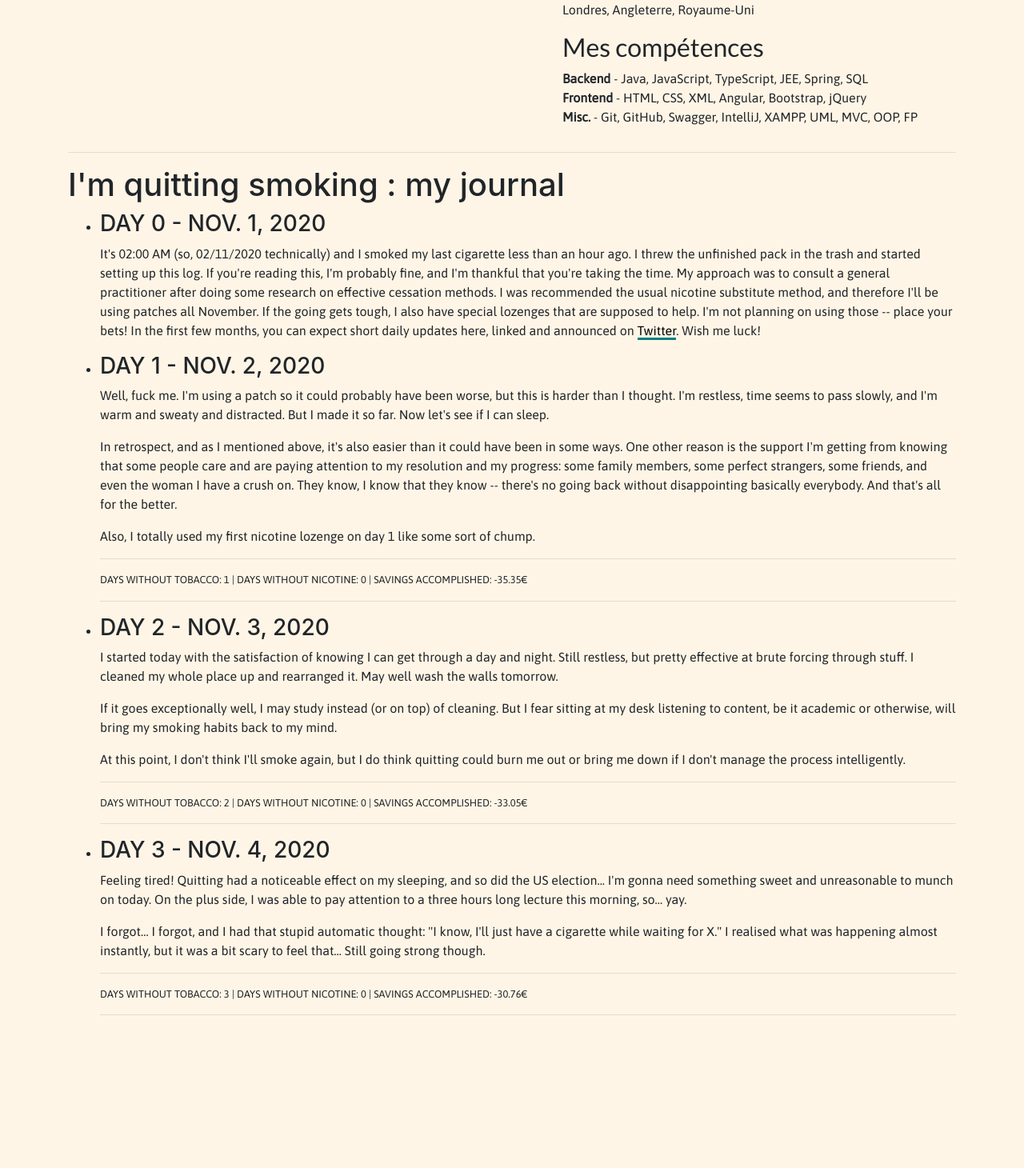
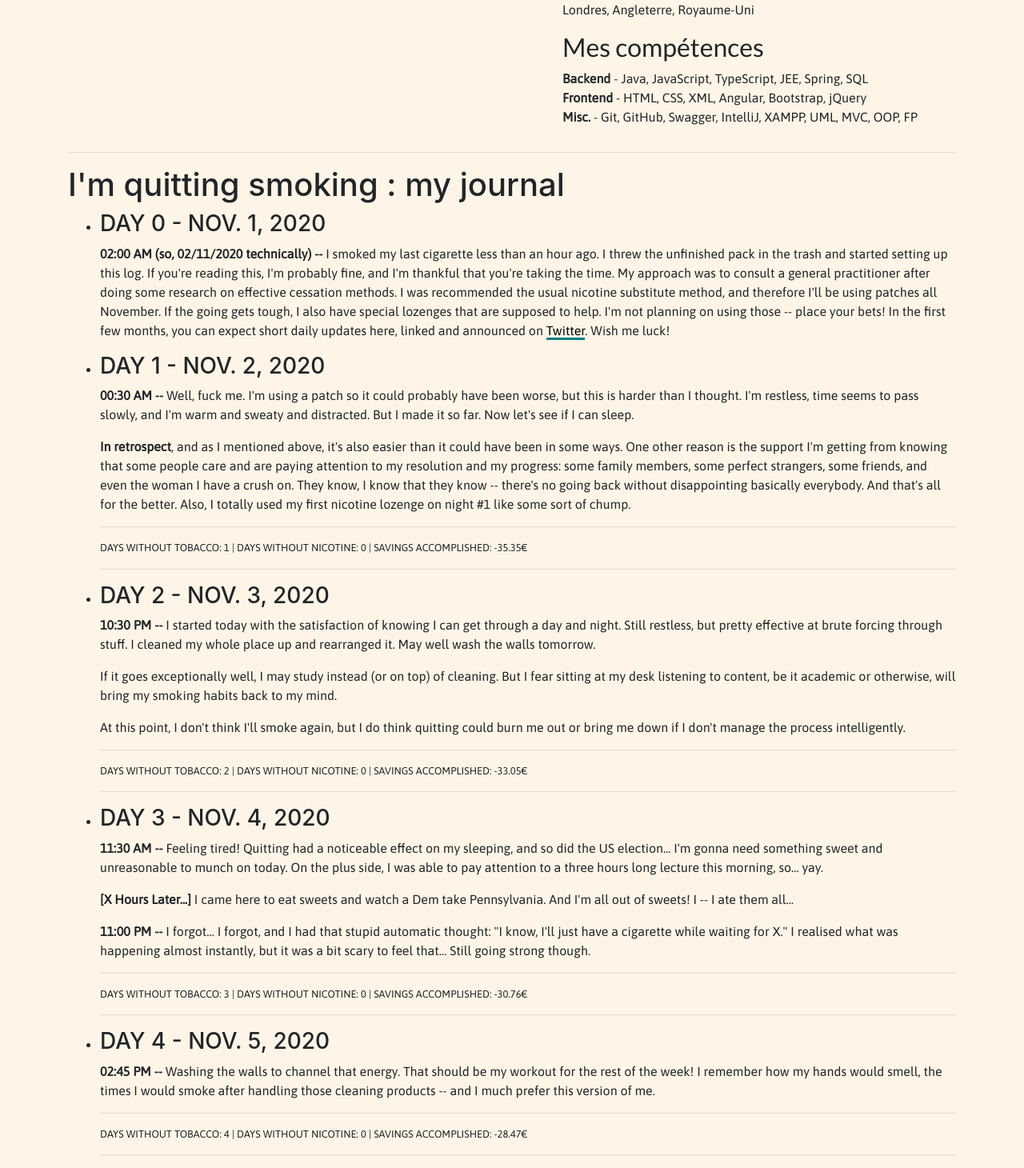
Before and after one commit to draialexis/alexisdrai, an Angular app: page / in a window 1280 px wide. Shown: the part 693-2153 px from the top of the page at 80% size. Before the commit the page ends 1978 px from the top, so only its background shows below. Built offline with nearby package versions, Linux system fonts and the light colour scheme.

Commit message:
Add entry for day 4

```diff
--- a/src/app/components/smokefree/smokefree.component.html
+++ b/src/app/components/smokefree/smokefree.component.html
@@ -2,7 +2,8 @@
 <ul>
   <li>
     <h3 class="text-uppercase">Day 0 - nov. 1, 2020</h3>
-    <p>It's 02:00 AM (so, 02/11/2020 technically) and I smoked my last cigarette less than an hour ago. I threw the
+    <p><strong>02:00 AM (so, 02/11/2020 technically) --</strong> I smoked my last cigarette less than an hour ago. I
+      threw the
       unfinished pack in the trash and started setting up this log. If you're reading this, I'm probably fine, and I'm
       thankful that you're taking the time. My approach was to consult a general practitioner after doing some research
       on effective cessation methods. I was recommended the usual nicotine substitute method, and therefore I'll be
@@ -12,15 +13,15 @@
   </li>
   <li>
     <h3 class="text-uppercase">Day 1 - nov. 2, 2020</h3>
-    <p>Well, fuck me. I'm using a patch so it could probably have been worse, but this is harder than I thought.
-      I'm restless, time seems to pass slowly, and I'm warm and sweaty and distracted. But I made it so far. Now let's
-      see if I can sleep.</p>
-    <p>In retrospect, and as I mentioned above, it's also easier than it could have been in some ways. One other reason
+    <p><strong>00:30 AM --</strong> Well, fuck me. I'm using a patch so it could probably have been worse, but this is
+      harder than I thought. I'm restless, time seems to pass slowly, and I'm warm and sweaty and distracted. But I made
+      it so far. Now let's see if I can sleep.</p>
+    <p><strong>In retrospect</strong>, and as I mentioned above, it's also easier than it could have been in some ways.
+      One other reason
       is the support I'm getting from knowing that some people care and are paying attention to my resolution and my
       progress: some family members, some perfect strangers, some friends, and even the woman I have a crush
       on. They know, I know that they know -- there's no going back without disappointing basically everybody. And
-      that's all for the better.</p>
-    <p>Also, I totally used my first nicotine lozenge on day 1 like some sort of chump.</p>
+      that's all for the better. Also, I totally used my first nicotine lozenge on night #1 like some sort of chump.</p>
     <hr>
     <p class="small-print text-uppercase">days without tobacco: 1 | days without nicotine: 0 | savings accomplished:
       -35.35€</p>
@@ -28,9 +29,9 @@
   </li>
   <li>
     <h3 class="text-uppercase">Day 2 - nov. 3, 2020</h3>
-    <p>I started today with the satisfaction of knowing I can get through a day and night. Still restless, but pretty
-      effective at brute forcing through stuff. I cleaned my whole place up and rearranged it. May well wash the walls
-      tomorrow.</p>
+    <p><strong>10:30 PM --</strong> I started today with the satisfaction of knowing I can get through a day and night.
+      Still restless, but pretty effective at brute forcing through stuff. I cleaned my whole place up and rearranged
+      it. May well wash the walls tomorrow.</p>
     <p>If it goes exceptionally well, I may study instead (or on top) of cleaning. But I fear sitting at my desk
       listening to content, be it academic or otherwise, will bring my smoking habits back to my mind.</p>
     <p>At this point, I don't think I'll smoke again, but I do think quitting could burn me out or bring me down if I
@@ -42,20 +43,32 @@
   </li>
   <li>
     <h3 class="text-uppercase">Day 3 - nov. 4, 2020</h3>
-    <p>Feeling tired! Quitting had a noticeable effect on my sleeping, and so did the US election... I'm gonna need
-      something sweet and unreasonable to munch on today. On the plus side, I was able to pay attention to a three hours
-      long lecture this morning, so... yay.</p>
-    <p>I forgot... I forgot, and I had that stupid automatic thought: "I know, I'll just have a cigarette while waiting
-      for X." I realised what was happening almost instantly, but it was a bit scary to feel that... Still going strong
-      though.</p>
+    <p><strong>11:30 AM --</strong> Feeling tired! Quitting had a noticeable effect on my sleeping, and so did the US
+      election... I'm gonna need something sweet and unreasonable to munch on today. On the plus side, I was able to pay
+      attention to a three hours long lecture this morning, so... yay.</p>
+    <p><strong>[X Hours Later...]</strong> I came here to eat sweets and watch a Dem take Pennsylvania. And I'm all out
+      of sweets! I -- I ate them all...</p>
+    <p><strong>11:00 PM --</strong> I forgot... I forgot, and I had that stupid automatic thought: "I know, I'll just
+      have a cigarette while waiting for X." I realised what was happening almost instantly, but it was a bit scary to
+      feel that... Still going strong though.</p>
     <hr>
     <p class="small-print text-uppercase">days without tobacco: 3 | days without nicotine: 0 | savings accomplished:
       -30.76€</p>
     <hr>
   </li>
+  <li>
+    <h3 class="text-uppercase">Day 4 - nov. 5, 2020</h3>
+    <p><strong>02:45 PM --</strong> Washing the walls to channel that energy. That should be my workout for the rest of
+      the week! I remember how my hands would smell, the times I would smoke after handling those cleaning products --
+      and I much prefer this version of me.</p>
+    <hr>
+    <p class="small-print text-uppercase">days without tobacco: 4 | days without nicotine: 0 | savings accomplished:
+      -28.47€</p>
+    <hr>
+  </li>
   <!--<li>
-    <h3 class="text-uppercase">Day 3 - nov. 4, 2020</h3>
+    <h3 class="text-uppercase">Day N-1 - nov. N, 2020</h3>
     <p></p>
-    <p class="small-print text-uppercase">days without tobacco: 3 | days without nicotine: 0 | savings accomplished: +/-XX.XX€</p>
+    <p class="small-print text-uppercase">days without tobacco: N-1 | days without nicotine: 0 | savings accomplished: +/-XX.XX€</p>
   </li>-->
 </ul>
```
